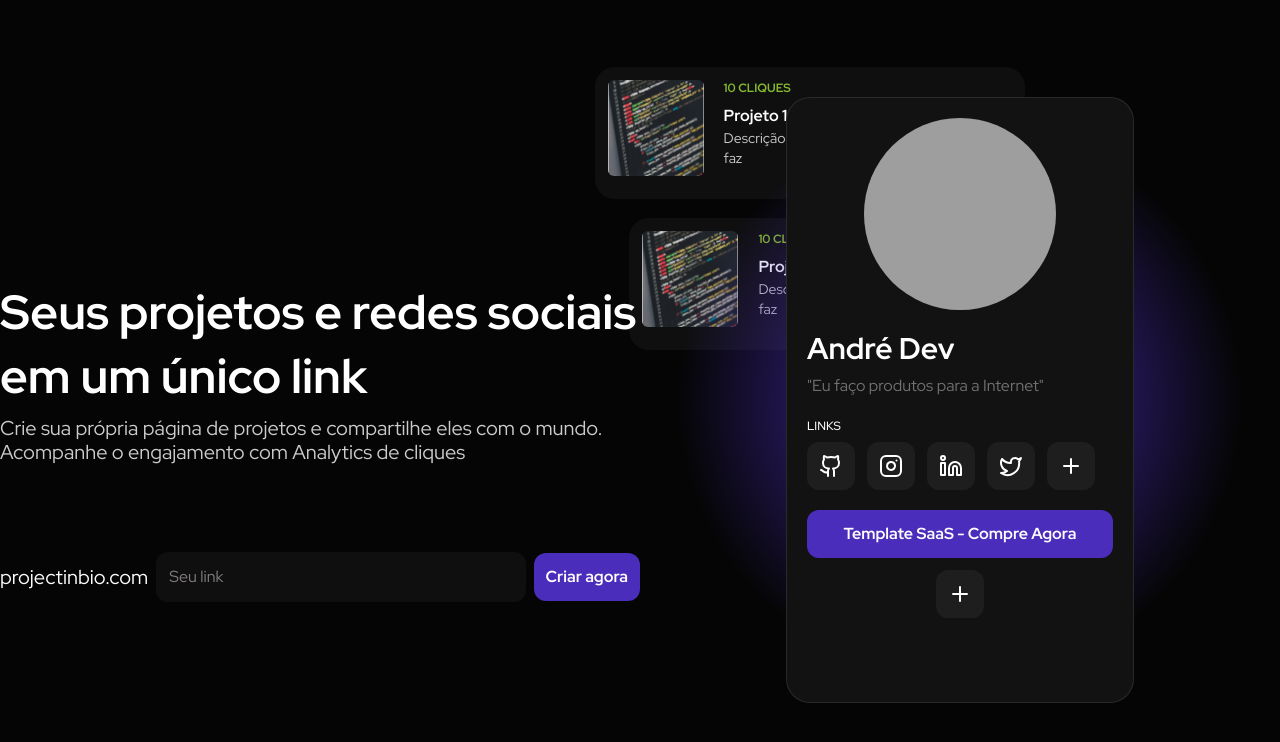
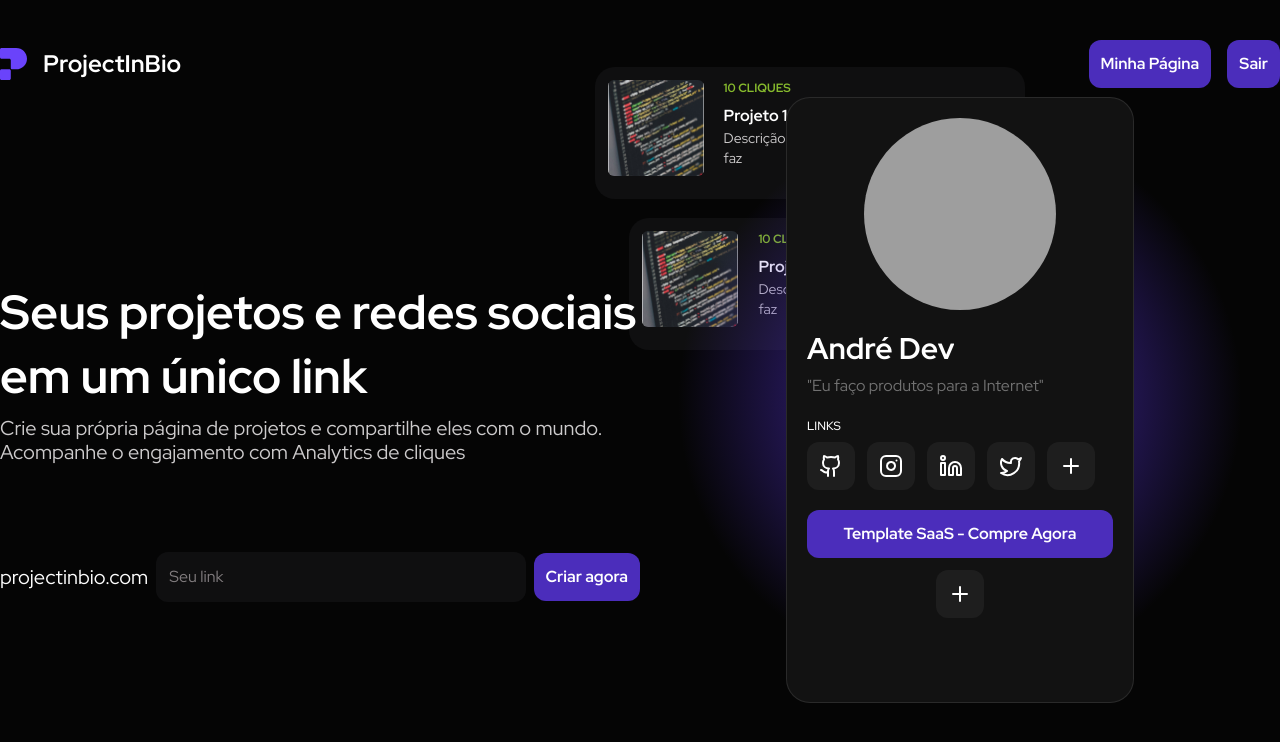
Before and after one commit to ander5onPereira/project-in-bio, a Next.js app: page / in a window 1280 px wide. Shown: the top 742 px of the page. Built offline with nearby package versions, Linux system fonts and the light colour scheme; grey boxes are pictures that could not be loaded.

Commit message:
Criando o componente Header

```diff
--- /dev/null
+++ b/app/components/landing-page/header.tsx
@@ -0,0 +1,16 @@
+import Button from "../ui/button";
+
+export default function Header() {
+  return (
+    <div className="absolute top-0 left-0 right-0 max-w-7xl mx-auto flex items-center justify-between py-10">
+      <div className="flex items-center gap-4">
+        <img src="/logo.svg" alt="ProjectInBio Logo" />
+        <h3 className="text-white text-2xl font-bold">ProjectInBio</h3>
+      </div>
+      <div className="flex items-center gap-4">
+        <Button>Minha Página</Button>
+        <Button>Sair</Button>
+      </div>
+    </div>
+  );
+}
--- a/app/page.tsx
+++ b/app/page.tsx
@@ -1,12 +1,14 @@
+import Header from "./components/landing-page/header";
 import Hero from "./components/landing-page/hero";
 
 
 export default function Home() {
   return (
     <div className="max-w-7xl mx-auto">
+      <Header />
       <Hero />
 
-      {/* <Header />
+      {/*
       <VideoExplanation />
       <Pricing />
       <FAQ /> */}
```
